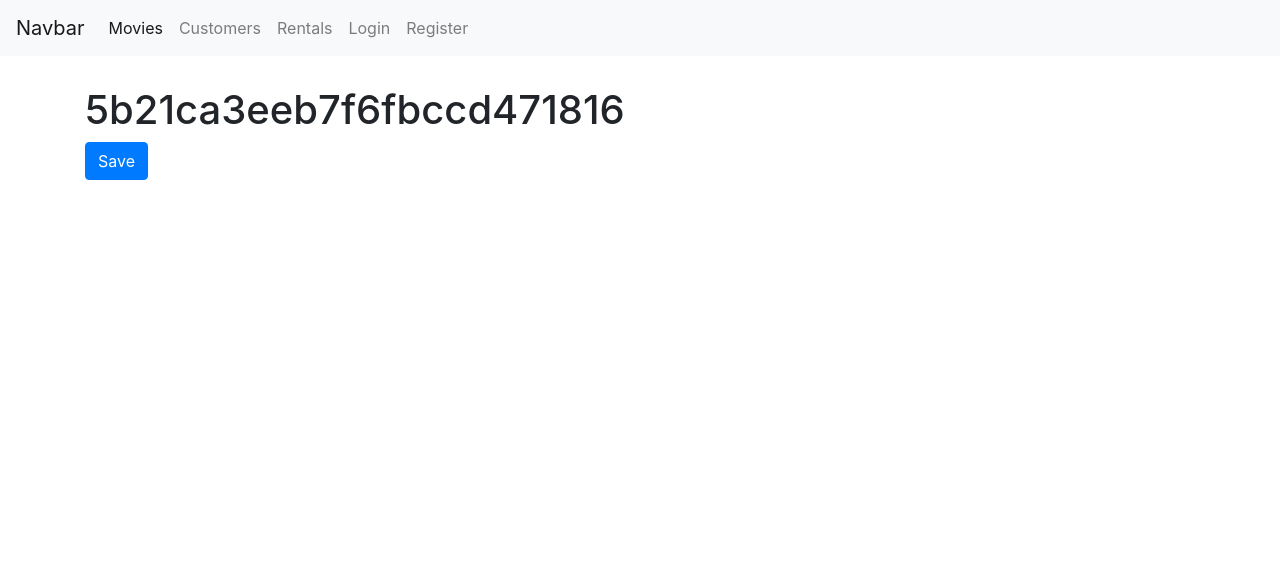
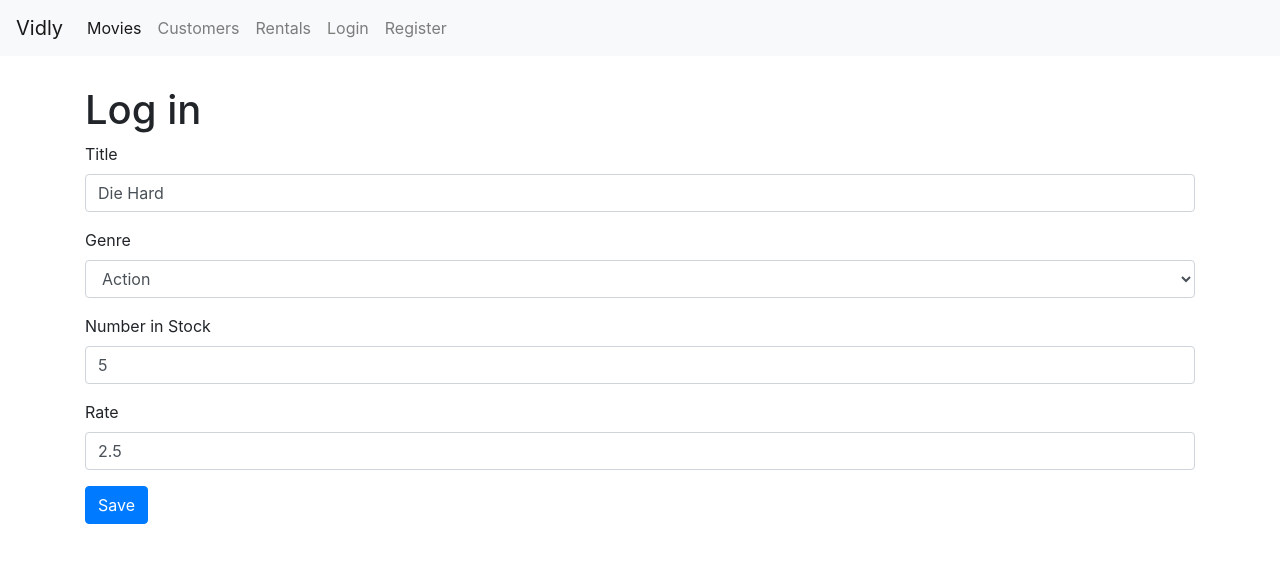
Before and after one commit to ben7ny/vidly, a React (Create React App) app: page /movies/5b21ca3eeb7f6fbccd471816 in a window 1280 px wide. Shown: the top 562 px of the page. Built offline with nearby package versions, Linux system fonts and the light colour scheme.

Commit message:
added to the movieForm a new movie button and form

```diff
--- a/src/components/common/form.jsx
+++ b/src/components/common/form.jsx
@@ -1,5 +1,6 @@
 import React, { Component } from "react";
 import Input from "./input";
+import Select from "./select";
 import Joi from "joi-browser";
 // don't need a render method because it not rendering anything
 // brought all usable methods here
@@ -48,9 +49,6 @@
     this.setState({ data, errors });
   };
 
-  // using functions in class no need for function keyword and ; in the end
-  // unlike the top method that are assiend to a var
-
   renderButton(label) {
     return (
       <button className="btn btn-primary" disabled={this.validate()}>
@@ -62,15 +60,6 @@
   renderInput(name, label, type = "text") {
     const { data, errors } = this.state;
     return (
-      // <Input
-      //     name="username"
-      //     value={data.username}
-      //     label="Username"
-      //     onChange={this.handleChange}
-      //     error={errors.username}
-      //   />
-      // changing the every thing to name and making it dynamic {data.username} to {data[name]}
-
       <Input
         type={type}
         name={name}
@@ -81,6 +70,20 @@
       />
     );
   }
+
+  renderSelect(name, label, options) {
+    const { data, errors } = this.state;
+    return (
+      <Select
+        name={name}
+        value={data[name]}
+        label={label}
+        options={options}
+        onChange={this.handleChange}
+        error={errors[name]}
+      />
+    );
+  }
 }
 
 export default Form;
--- /dev/null
+++ b/src/components/common/select.jsx
@@ -0,0 +1,20 @@
+import React from "react";
+// it looks douplaction of input but sometimes one input form wouldn't fit everything(here would take if...else to make it work)
+const Select = ({ name, label, options, error, ...rest }) => {
+  return (
+    <div className="form-group">
+      <label htmlFor={name}>{label}</label>
+      <select name={name} id={name} {...rest} className="form-control">
+        <option value="" />
+        {options.map(option => (
+          <option key={option._id} value={option._id}>
+            {option.name}
+          </option>
+        ))}
+      </select>
+      {error && <div className="alert alert-danger">{error}</div>}
+    </div>
+  );
+};
+
+export default Select;
--- a/src/components/movieForm.jsx
+++ b/src/components/movieForm.jsx
@@ -1,16 +1,83 @@
 import React from "react";
-const MovieForm = ({ match, history }) => {
-  return (
-    <div>
-      <h1>{match.params.id}</h1>
-      <button
-        className="btn btn-primary"
-        onClick={() => history.push("/movies")} // in functional component instead of handleClick we use it as => function
-      >
-        Save
-      </button>
-    </div>
-  );
-};
+import Joi from "joi-browser";
+import Form from "./common/form";
+import { getMovies, saveMovie, getMovie } from "../services/fakeMovieService";
+import { getGenres } from "../services/fakeGenreService";
+
+class MovieForm extends Form {
+  state = {
+    data: { title: "", genreId: "", numberInStock: "", dailyRentalRate: "" },
+    genres: [],
+    errors: {}
+  };
+  // the genreId is just the genre(action, drama,...) not the genre obj
+  schema = {
+    _id: Joi.string(),
+    title: Joi.string()
+      .required()
+      .label("Title"),
+    genreId: Joi.string()
+      .required()
+      .label("Genre"),
+    numberInStock: Joi.number()
+      .required()
+      .min(0)
+      .max(100)
+      .label("Number in Stock"),
+    dailyRentalRate: Joi.number()
+      .required()
+      .min(0)
+      .max(10)
+      .label("Daily Rental Rate")
+  };
+
+  componentDidMount() {
+    const genres = getGenres();
+    this.setState({ genres });
+
+    const movieId = this.props.match.params.id; // check if the movie exists
+    if (movieId === "new") return; // new reprsent the entered new movie name to be checked, return if already exist
+
+    const movie = getMovie(movieId);
+    if (!movie) return this.props.history.replace("./not-found"); // if the movie does not exist it goes to not-found
+    // using replace instead of push because with push and invalid id the user goes in infinate loop
+    // can't cilck tha back button to get where they use be
+    // the restful server are general purpose, so we have take the data and filter out what we need to use(view model)
+    this.setState({ data: this.mapToViewModel(movie) });
+  }
+
+  // here we just need the genreId instead of the the whole genre obj
+  mapToViewModel(movie) {
+    return {
+      _id: movie._id,
+      title: movie.title,
+      genreId: movie.genre._id,
+      numberInStock: movie.numberInStock,
+      dailyRentalRate: movie.dailyRentalRate
+    };
+  }
+
+  doSubmit = () => {
+    saveMovie(this.state.data);
+    // redirec the user to movie page after saving a new movie
+    this.props.history.push("/movies");
+  };
+
+  // renderSelect render drop dwon list
+  render() {
+    return (
+      <div>
+        <h1>Log in</h1>
+        <form onSubmit={this.handleSubmit}>
+          {this.renderInput("title", "Title")}
+          {this.renderSelect("genreId", "Genre", this.state.genres)}
+          {this.renderInput("numberInStock", "Number in Stock", "number")}
+          {this.renderInput("dailyRentalRate", "Rate")}
+          {this.renderButton("Save")}
+        </form>
+      </div>
+    );
+  }
+}
 
 export default MovieForm;
--- a/src/components/movies.jsx
+++ b/src/components/movies.jsx
@@ -5,6 +5,7 @@
 import { getMovies } from "../services/fakeMovieService";
 import { getGenres } from "../services/fakeGenreService";
 import { paginate } from "../utils/paginate";
+import { NavLink, Link } from "react-router-dom";
 import _ from "lodash";
 
 class Movies extends Component {
@@ -84,6 +85,13 @@
           />
         </div>
         <div className="col">
+          <Link
+            to="movies/new"
+            className="btn btn-primary"
+            style={{ marginBottom: 20 }}
+          >
+            New Movie
+          </Link>
           <p>You got {filtered.length} on this page</p>
           <MoviesTable
             moviesOnPage={moviesOnPage}
--- a/src/components/navBar.jsx
+++ b/src/components/navBar.jsx
@@ -5,7 +5,7 @@
   return (
     <nav className="navbar navbar-expand-lg navbar-light bg-light">
       <Link className="navbar-brand" to="/">
-        Navbar
+        Vidly
       </Link>
       <button
         className="navbar-toggler"
--- a/src/services/fakeMovieService.js
+++ b/src/services/fakeMovieService.js
@@ -78,13 +78,13 @@
 
 export function saveMovie(movie) {
   let movieInDb = movies.find(m => m._id === movie._id) || {};
-  movieInDb.name = movie.name;
+  movieInDb.title = movie.title;
   movieInDb.genre = genresAPI.genres.find(g => g._id === movie.genreId);
   movieInDb.numberInStock = movie.numberInStock;
   movieInDb.dailyRentalRate = movie.dailyRentalRate;
 
   if (!movieInDb._id) {
-    movieInDb._id = Date.now();
+    movieInDb._id = Date.now().toString();
     movies.push(movieInDb);
   }
 
```
Also changed, not shown: src/components/common/input.jsx (+0 -15 lines).
